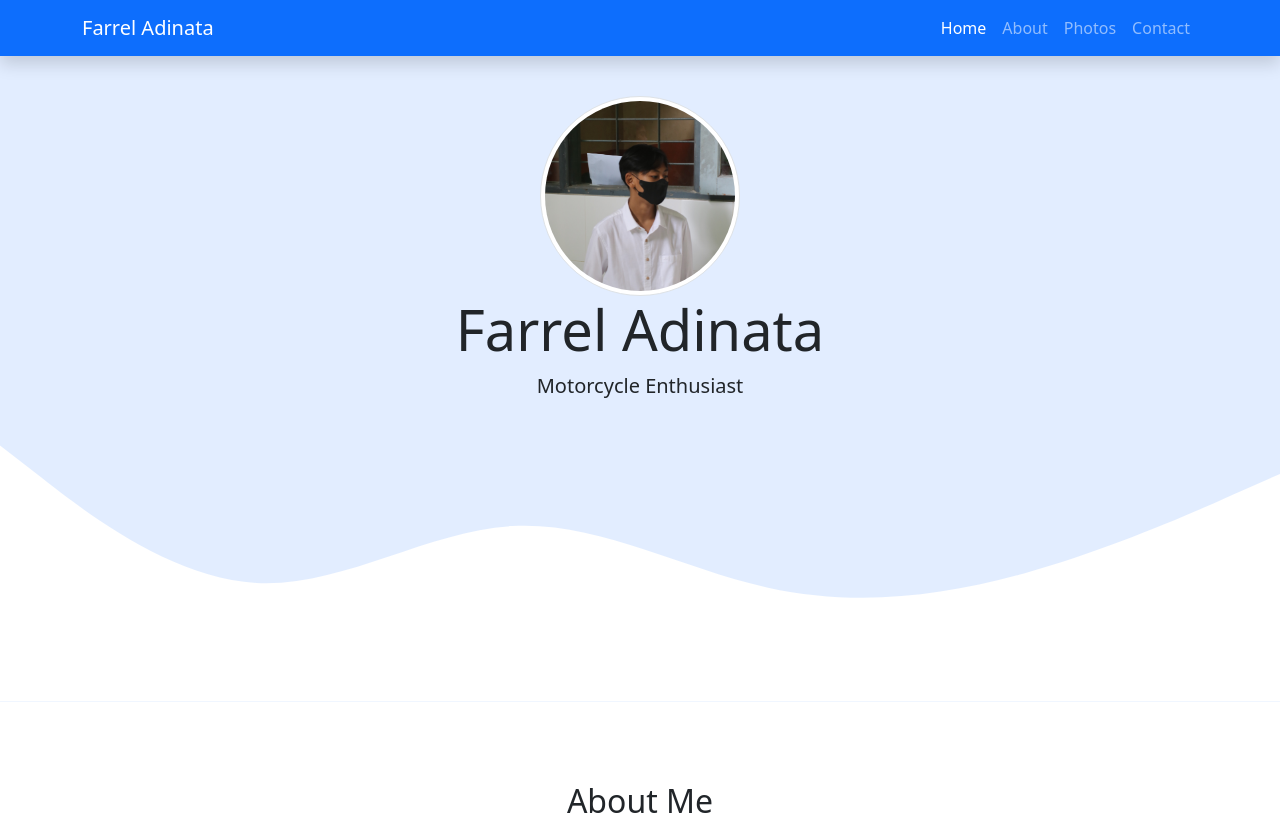
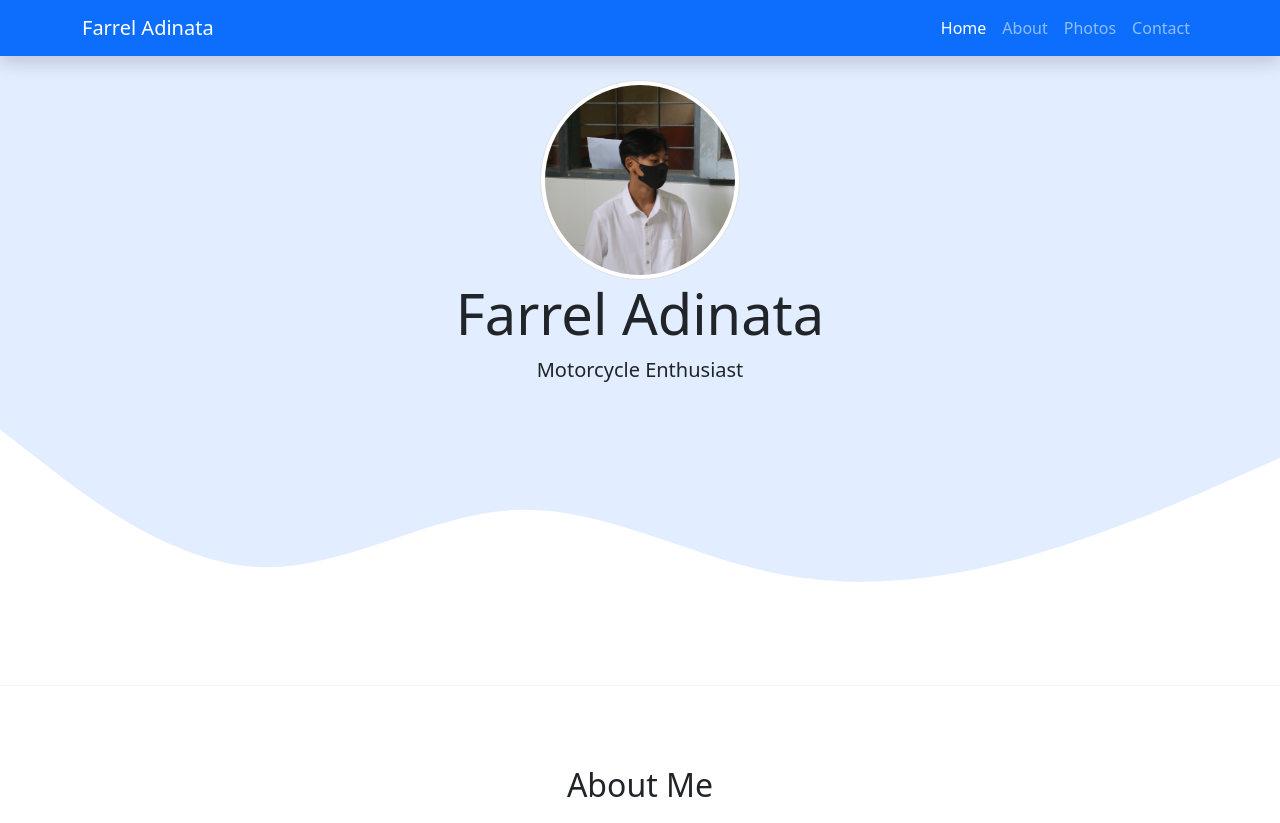
Before and after one commit to farrelwibuu/farrelwibuu.github.io, a plain HTML site: page index.html in a window 1280 px wide. Shown: the top 823 px of the page. Drawn offline with nearby package versions, Linux system fonts and the light colour scheme.

Commit message:
update cv

```diff
--- a/style.css
+++ b/style.css
@@ -1,5 +1,5 @@
 .jumbotron {
-  padding-top: 6rem;
+  padding-top: 5rem;
   background-color: #e2edff;
 }
 
```
Also changed, not shown: index.html (+2 -0 lines).
